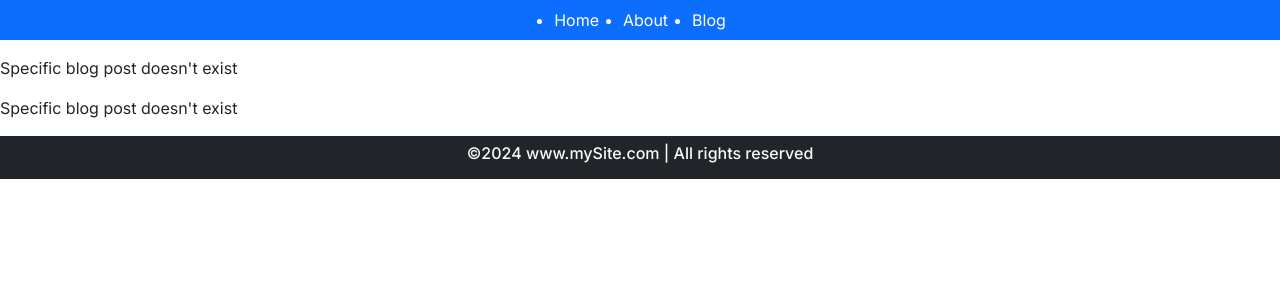
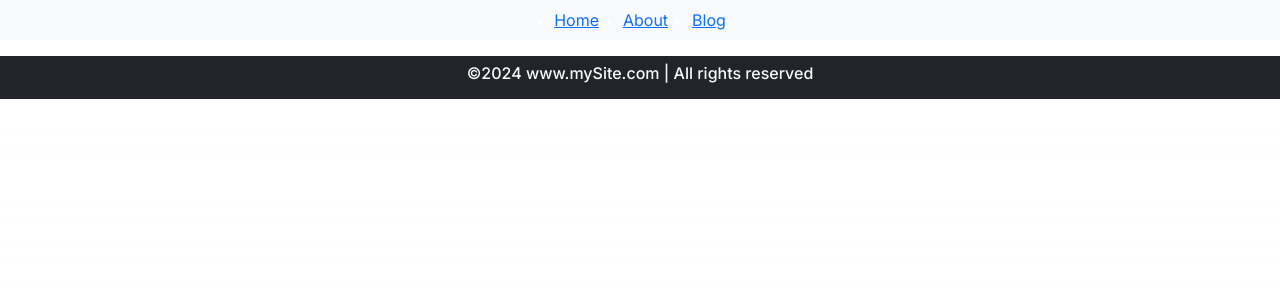
Before and after one commit to MilosJovic23/next-homework, a Next.js app: page /blog/1 in a window 1280 px wide. Shown: the top 300 px of the page. Built offline with nearby package versions, Linux system fonts and the light colour scheme.

Commit message:
* small changes

```diff
--- a/src/Components/Navigation.jsx
+++ b/src/Components/Navigation.jsx
@@ -5,10 +5,10 @@ const Navigation=()=>{
     return(
         <>
             <div >
-                <ul className="d-flex bg-primary justify-content-center text-white gap-4 h-50 p-2">
-                    <li><a>Home</a></li>
-                    <li><a>About</a></li>
-                    <li><a>Blog</a></li>
+                <ul className="d-flex bg-light justify-content-center text-decoration-none text-white gap-4 h-50 p-2">
+                    <li><a href="/home">Home</a></li>
+                    <li><a href="/about">About</a></li>
+                    <li><a href="/blog">Blog</a></li>
                 </ul>
             </div>
 
--- a/src/app/about/page.js
+++ b/src/app/about/page.js
@@ -3,4 +3,5 @@
 export default function About() {
 
     return(<p>About page</p>)
+
 }
--- a/src/app/blog/[slug]/page.js
+++ b/src/app/blog/[slug]/page.js
@@ -1,6 +1,6 @@
 
 
-import blogData from "../../blogPosts.json"
+import blogData from "@/BlogPostsJSON/blogPosts.json"
 
 
 export default function BlogPosts({ params }) {
@@ -11,11 +11,7 @@ export default function BlogPosts({ params }) {
 
                     if( post.name.toLowerCase() === params.slug ){
                        return <p>{ post.description }</p>
-                } else{
-                        return(<p>Specific blog post doesn't exist</p>)
-                    }
-
-
+                }
 
             })}
         </>
--- a/src/app/home/page.js
+++ b/src/app/home/page.js
@@ -4,4 +4,6 @@
 export default function Home () {
 
     return(<p>Home page</p>)
+
+
 }
```
Also changed, not shown: src/app/layout.js (+6 -6 lines), src/BlogPostsJSON/blogPosts.json (renamed from src/app/blogPosts.json).
